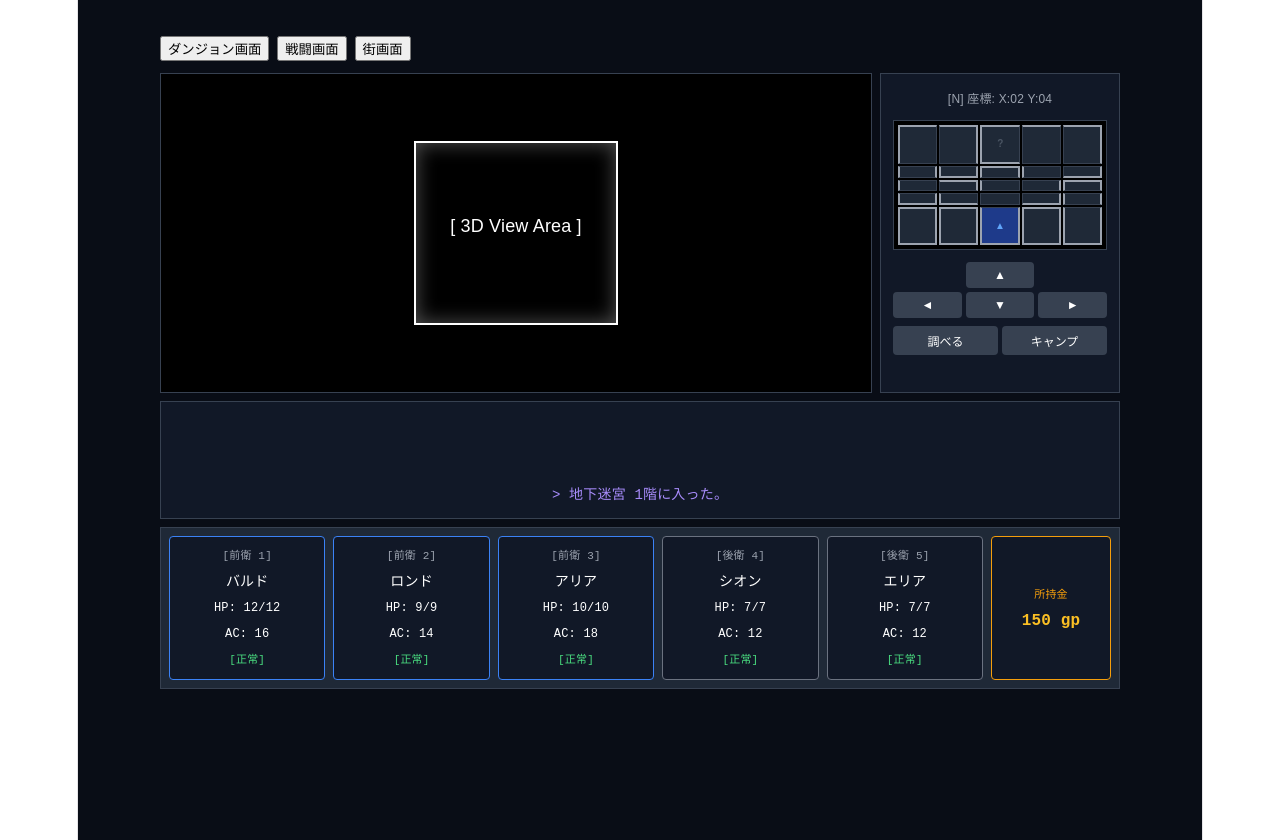
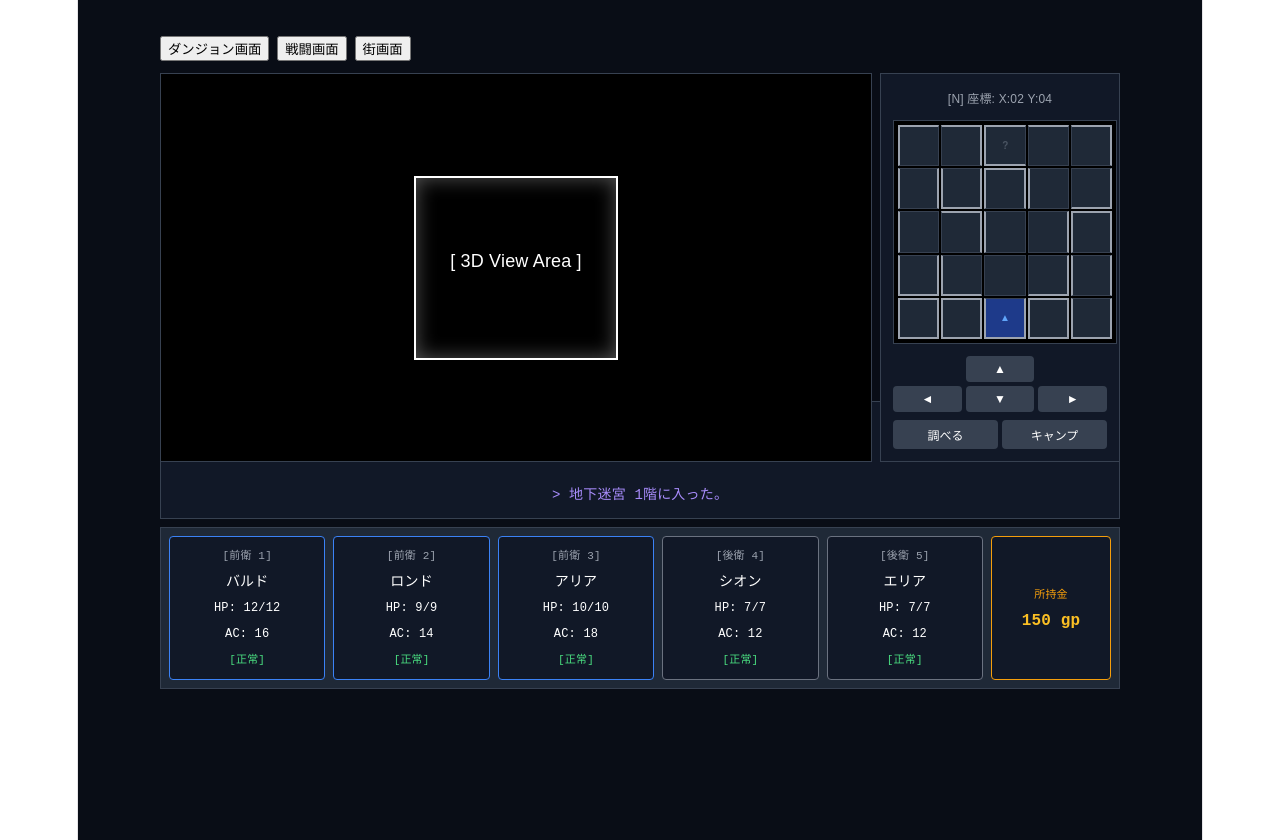
Before and after one commit to ueno-pwcom/wiz5e, a React (Vite) app: page / in a window 1280 px wide. Built offline with nearby package versions, Linux system fonts and the light colour scheme.

Commit message:
ミニマップ修正

```diff
--- a/src/components/DungeonView.tsx
+++ b/src/components/DungeonView.tsx
@@ -59,13 +59,16 @@ export const DungeonView: React.FC = () => {
 
         {/* 動的グリッドミニマップ */}
         <div style={{
-          height: '120px',
+          width: '100%',
+          aspectRatio: '1 / 1',
+          maxWidth: '100%',
           backgroundColor: '#000',
           border: '1px solid #374151',
           marginBottom: '12px',
           padding: '4px',
           display: 'grid',
           gridTemplateColumns: `repeat(${currentMap.width}, 1fr)`,
+          gridTemplateRows: `repeat(${currentMap.height}, 1fr)`,
           gap: '2px'
         }}>
           {currentMap.grid.map((row, y) =>
```
